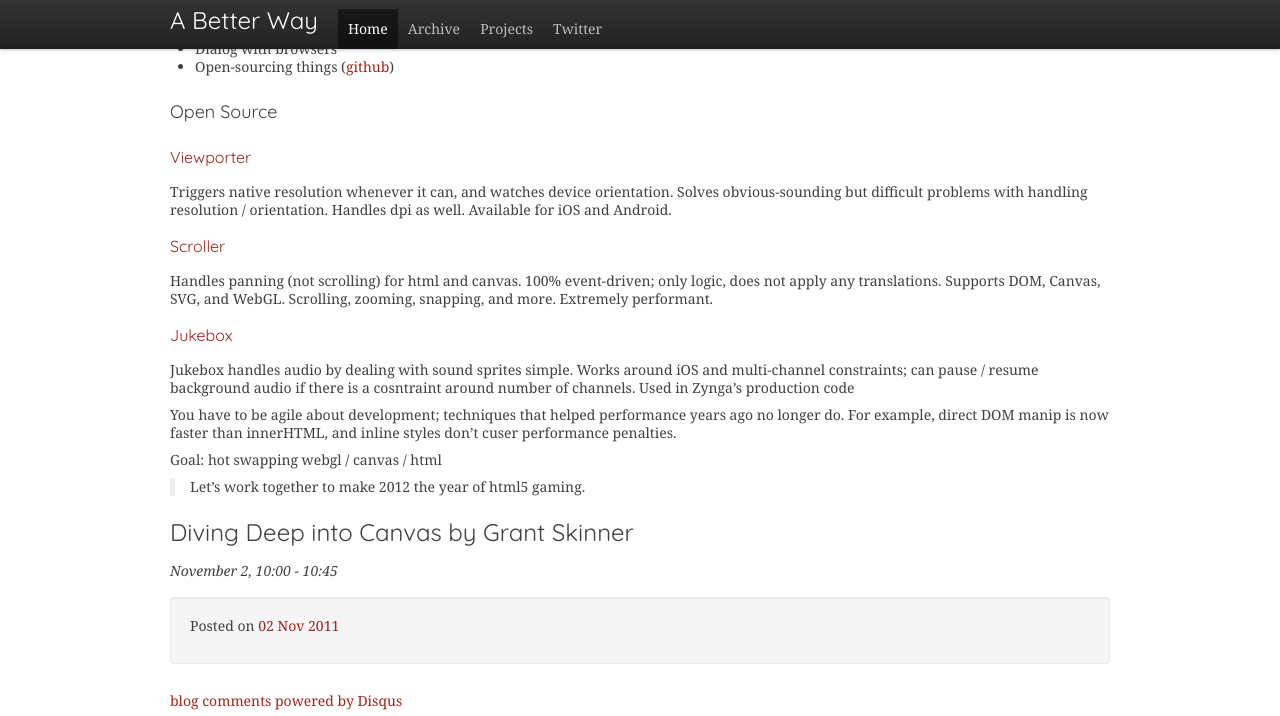
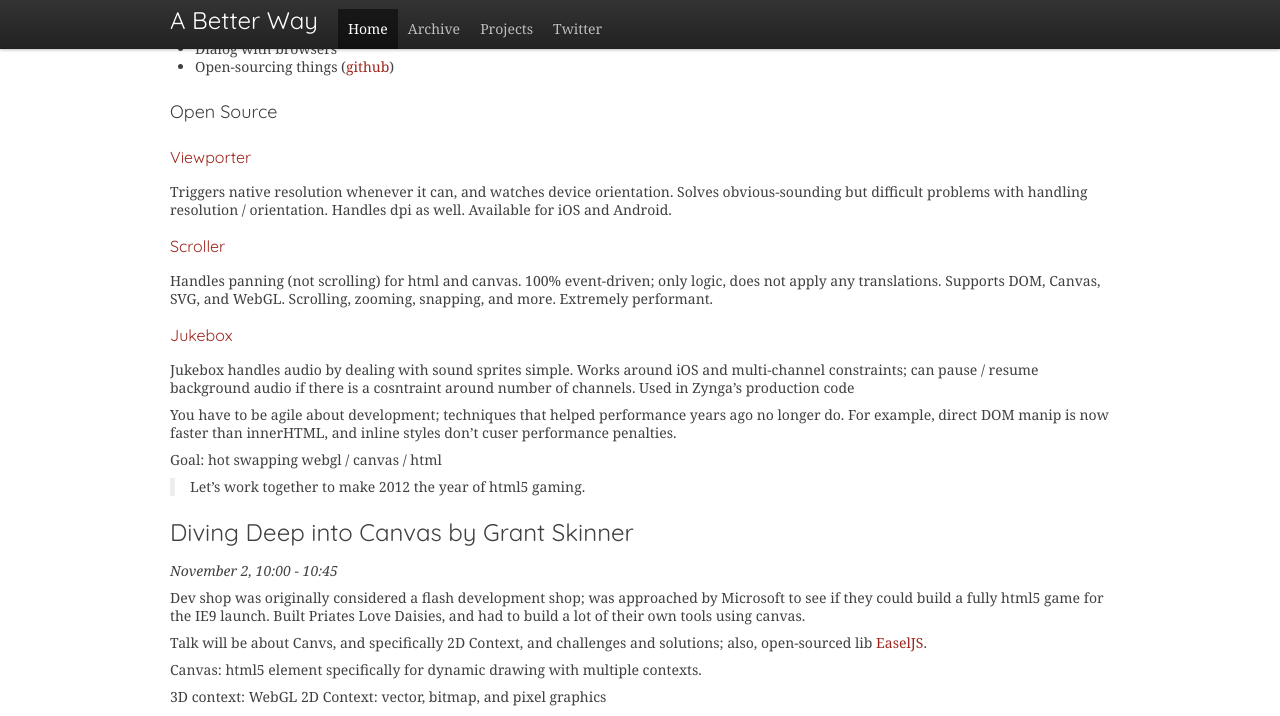
Before and after one commit to ajacksified/ajacksified.github.com, a Jekyll site: the page built from _posts/2011-11-02-new-game-conf-liveblog-2.markdown, in a window 1280 px wide and 1400 px high, scrolled down 1167 px. Shown: the top 716 px of the window. Built offline with Jekyll 4.4.1, drawn with Linux system fonts in a browser that asks for light colours; nearby versions of some CDN libraries; some web fonts are replaced; Markdown is read by kramdown in place of the engine named in the settings; comment, search, counter and statistics services are not loaded; some of the changed text lies outside the part shown.

Commit message:
Day 2 - keynote

```diff
--- a/_posts/2011-11-02-new-game-conf-liveblog-2.markdown
+++ b/_posts/2011-11-02-new-game-conf-liveblog-2.markdown
@@ -122,3 +122,28 @@ Goal: hot swapping webgl / canvas / html
 
 ## Diving Deep into Canvas by Grant Skinner
 *November 2, 10:00 - 10:45*
+
+Dev shop was originally considered a flash development shop; was approached
+by Microsoft to see if they could build a fully html5 game for the IE9 launch.
+Built Priates Love Daisies, and had to build a lot of their own tools using
+canvas.
+
+Talk will be about Canvs, and specifically 2D Context, and challenges and
+solutions; also, open-sourced lib [EaselJS](http://easeljs.com/).
+
+Canvas: html5 element specifically for dynamic drawing with multiple contexts.
+
+3D context: WebGL
+2D Context: vector, bitmap, and pixel graphics
+
+Canvas is broadly available (~80%), including mobile; consistently implemented,
+even between browsers. Easy to learn; increasingly performant with hardware
+acceleration.
+
+![Grant Skinner](http://desmond.yfrog.com/Himg863/scaled.php?tn=0&server=863&filename=2v8ts.jpg&xsize=480&ysize=480 "Grant Skinner")
+
+Canvas Libraries:
+* Processing.js
+* Three.js
+* Crafty.js
+* EaselJS
```
